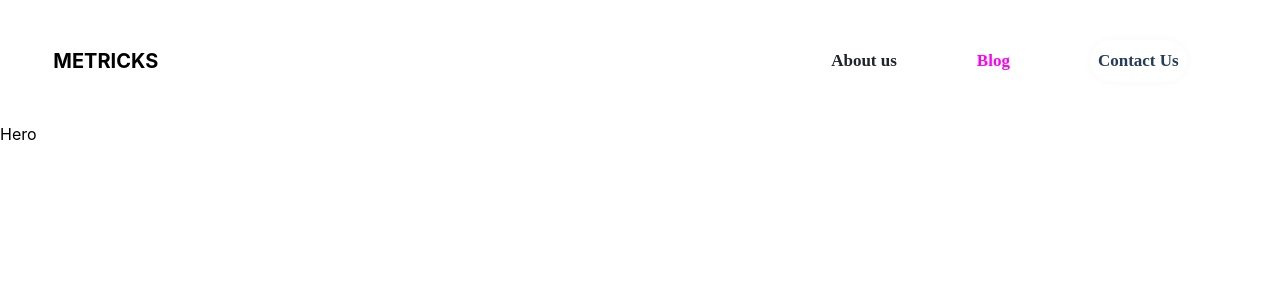
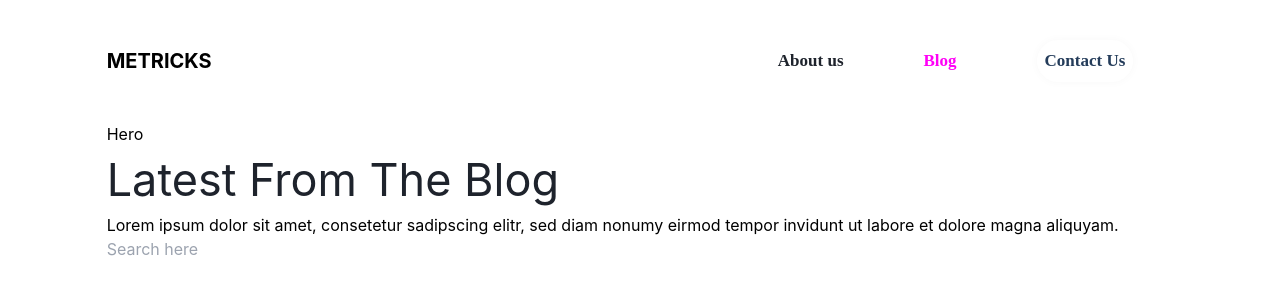
Before and after one commit to Ayomikuolatunji/paddle-frontend-assessment, a Next.js app: page /blog in a window 1280 px wide. Shown: the top 300 px of the page. Built offline with nearby package versions, Linux system fonts and the light colour scheme.

Commit message:
blog page

```diff
--- a/components/header/Header.tsx
+++ b/components/header/Header.tsx
@@ -10,7 +10,7 @@ export const Header:React.FC = () => {
         {item:"Contact Us", path:"contact"}
     ]
   return (
-    <div className='flex justify-between items-center w-full px-5 py-6 mx-auto bg-[#f0efef sm:w-11/12 sm:px-0 sm:py-10 '>
+    <div className='flex justify-between items-center w-full px-5 py-6 mx-auto bg-[#f0efef sm:w-10/12 sm:px-0 sm:py-10 '>
         <div className="logo font-bold text-[20px]">
              <Link href={"/"}>
                  METRICKS
--- a/layouts/blog/Blog.tsx
+++ b/layouts/blog/Blog.tsx
@@ -1,10 +1,12 @@
 import React from 'react'
 import Hero from './Hero'
+import Search from './Search'
 
 export default function Blog() {
   return (
-   <>
+   <div className='sm:w-10/12 mx-auto w-full sm:px-0 px-3'>
        <Hero/>
-   </>
+       <Search/>
+   </div>
   )
 }
--- a/layouts/blog/Search.tsx
+++ b/layouts/blog/Search.tsx
@@ -2,15 +2,17 @@ import React from 'react'
 
 const Search:React.FC=()=>{
   return (
-    <div>
+    <div className='flex justify-between flex-wrap'>
        <div className=''>
-           <h1>Latest From The Blog</h1>
+           <h1 className='sm:text-[45px] text-[30px] text-[#1E232C]'>Latest From The Blog</h1>
            <p>
-           Lorem ipsum dolor sit amet, consetetur sadipscing elitr, sed diam nonumy eirmod tempor invidunt ut labore et dolore magna
+           Lorem ipsum dolor sit amet, consetetur sadipscing elitr, sed diam nonumy eirmod tempor invidunt ut labore et dolore magna aliquyam.
            </p>
        </div>
        <div className=''>
-
+           <form action="">
+               <input type="text" placeholder='Search here'/>
+           </form>
        </div>
     </div>
   )
```
